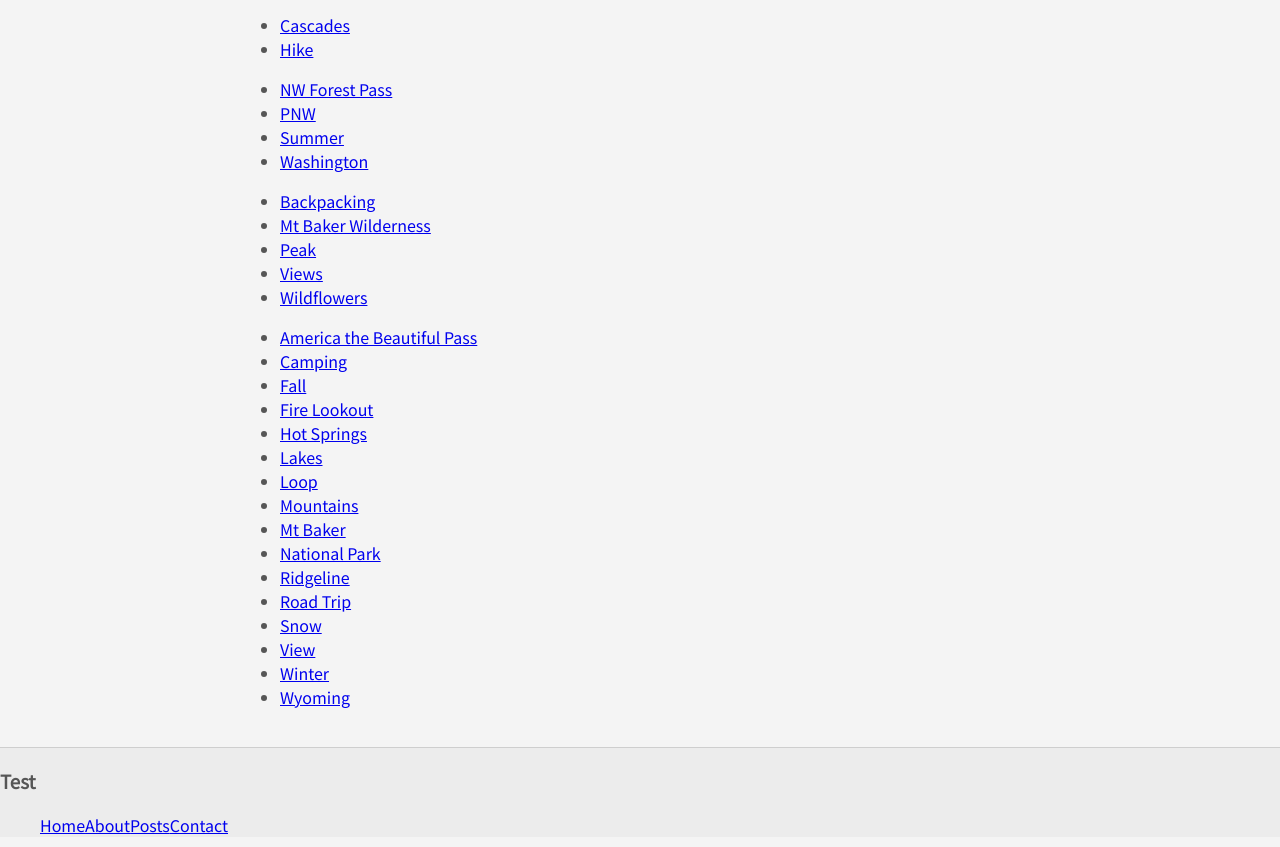
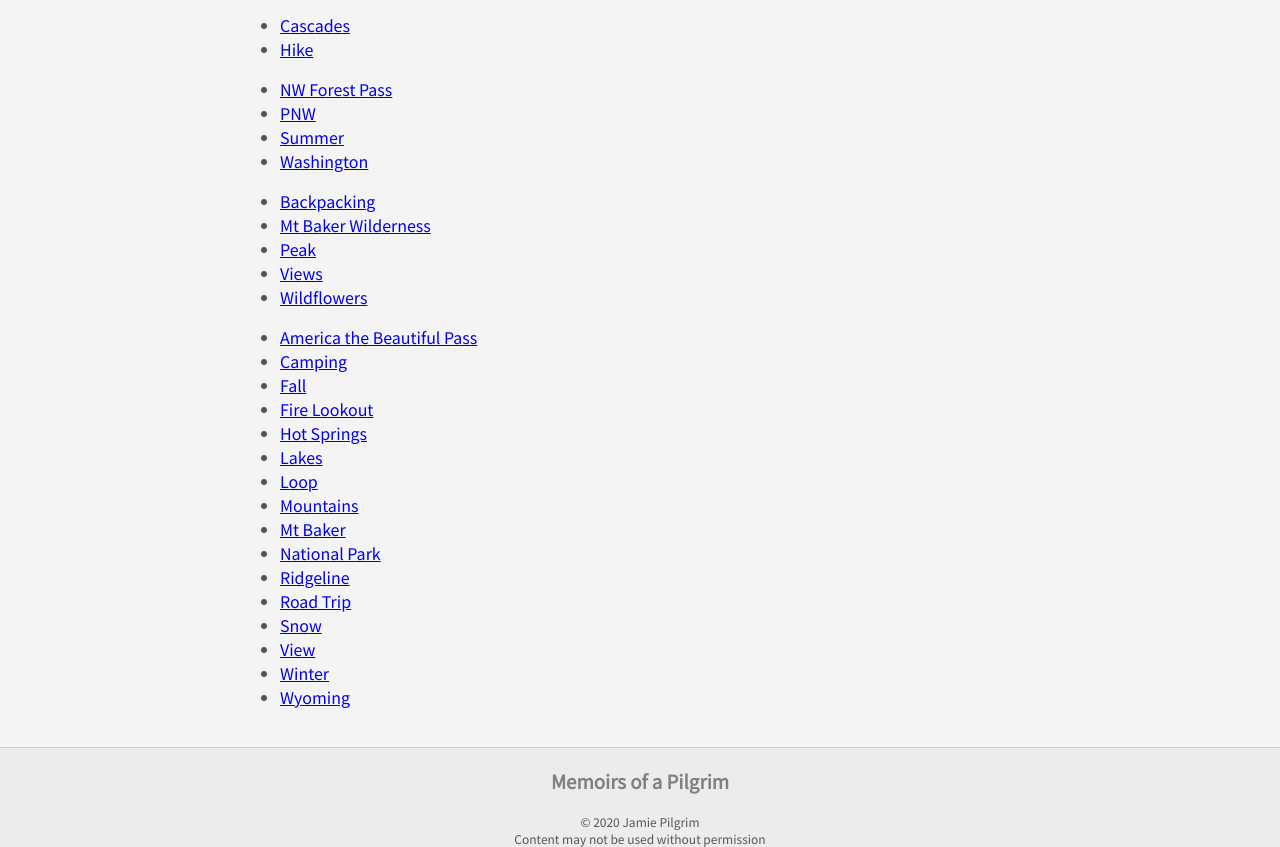
Before and after one commit to PilgrimMemoirs/hiking-blog, a Gatsby site: page /tags in a window 1280 px wide. Shown: the part 248-1095 px from the top of the page. Built offline with nearby package versions, Linux system fonts and the light colour scheme; Gatsby itself is replaced by a stand-in of ours.

Commit message:
very basic footer content

```diff
--- a/src/components/footer.js
+++ b/src/components/footer.js
@@ -4,12 +4,8 @@
 
 export const Footer = () => (
   <footer className="site-footer">
-    <h3> Test </h3>
-    <ul>
-      <li><Link to="/">Home</Link></li>
-      <li><Link to="/about">About</Link></li>
-      <li><Link to="/tags">Posts</Link></li>
-      <li><Link to="/contact">Contact</Link></li>
-    </ul>
+    <h3><Link to="/">Memoirs of a Pilgrim</Link></h3>
+    <p>&#169; 2020 Jamie Pilgrim</p>
+    <p>Content may not be used without permission</p>
   </footer>
 );
--- a/src/components/footer.scss
+++ b/src/components/footer.scss
@@ -2,12 +2,19 @@
   background-color: #80808012;
   border-top: 1px solid #00000021;
   margin-top: 3%;
+  text-align: center;
 
-  ul {
-    margin: 0;
+  a {
+    text-decoration: none;
+    color: gray;
   }
 
-  ul li {
-    display: inline-block;
+  a:hover {
+    color: black;
+  }
+
+  p {
+    margin: 0;
+    font-size: .75rem;
   }
 }
```
